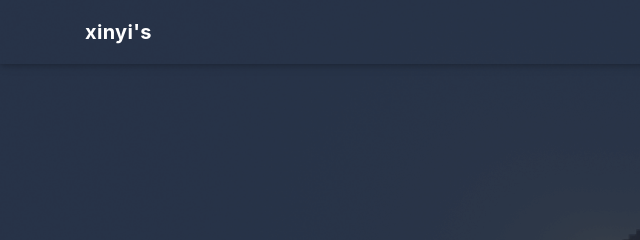
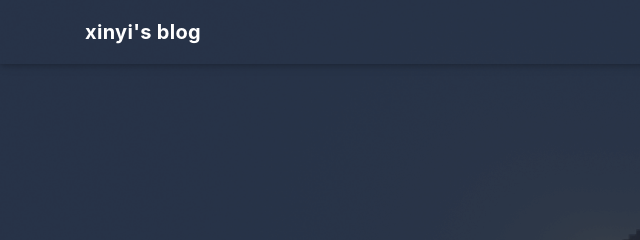
Before and after one commit to xinyi72/xinyi72.github.io, a plain HTML site: page index.html in a window 1280 px wide. Shown: the top 240 px of the page, 0-640 px from the left. Drawn offline with nearby package versions, Linux system fonts and the light colour scheme; some packages are replaced by stand-ins of ours; a script that the page names is missing; a small style sheet from the web is missing.

Commit message:
Site updated: 2024-12-25 11:00:10

```diff
--- a/index.html
+++ b/index.html
@@ -87,7 +87,7 @@
   <nav id="navbar" class="navbar fixed-top  navbar-expand-lg navbar-dark scrolling-navbar">
   <div class="container">
     <a class="navbar-brand" href="/">
-      <strong>xinyi's</strong>
+      <strong>xinyi's blog</strong>
     </a>
 
     <button id="navbar-toggler-btn" class="navbar-toggler" type="button" data-toggle="collapse"
```
